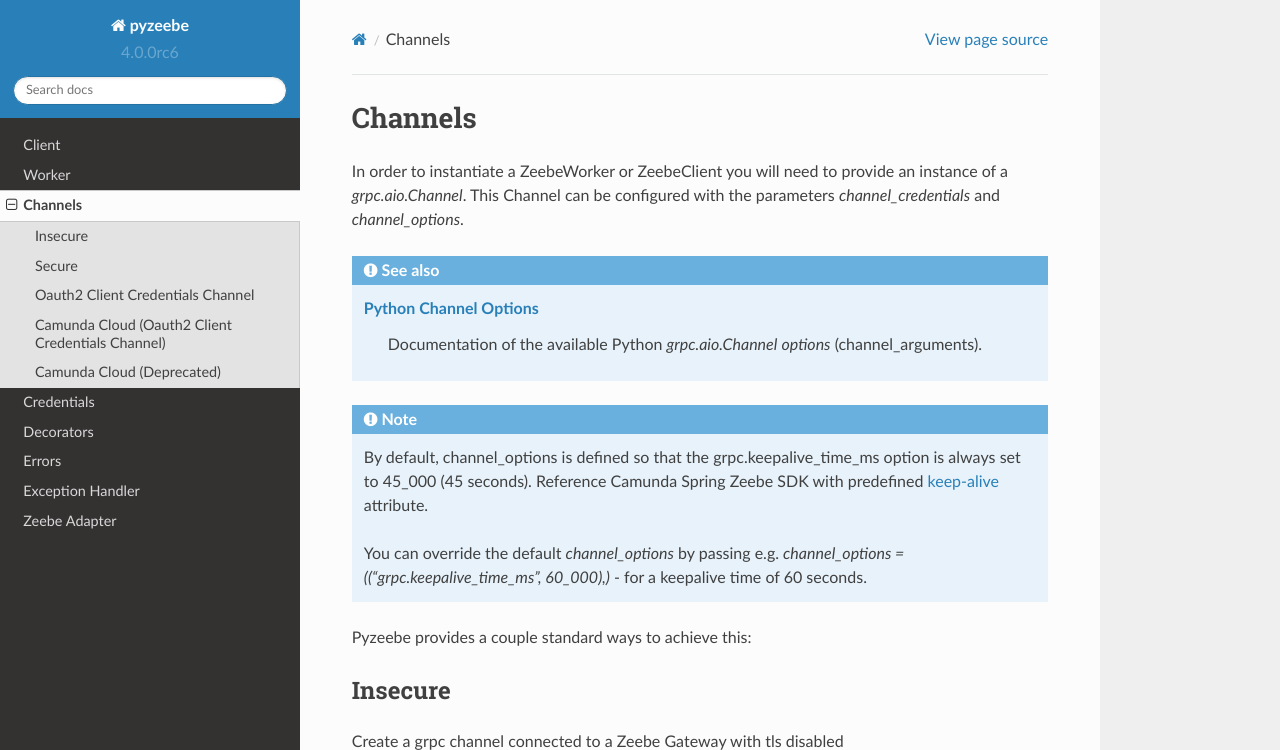
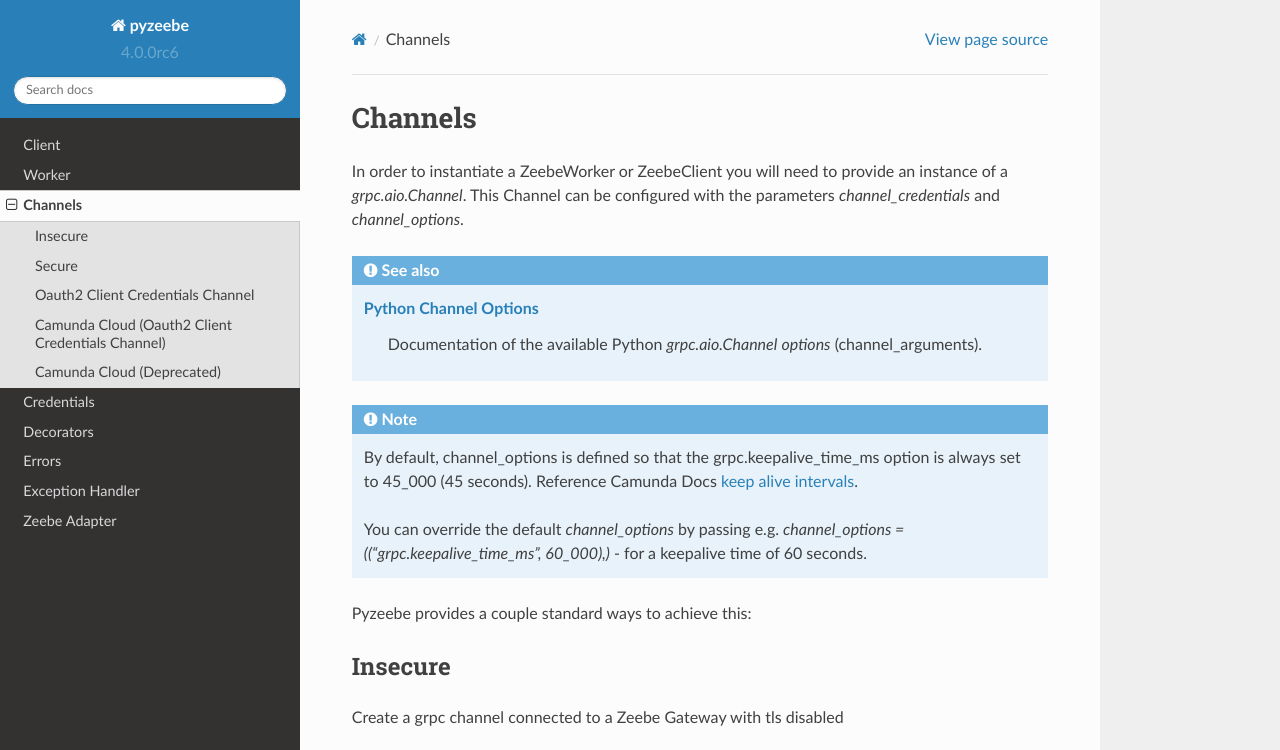
Before and after one commit to camunda-community-hub/pyzeebe, a Sphinx documentation site: the page built from docs/channels.rst, in a window 1280 px wide and 900 px high, cut to the strip 0-750 px from the top of the window. Built offline with Sphinx 7.4.7 and the Read the Docs theme 2.0.0, drawn with Linux system fonts in a browser that asks for light colours.

Commit message:
docs: link to keep alive intervals

```diff
--- a/docs/channels.rst
+++ b/docs/channels.rst
@@ -14,7 +14,7 @@
 .. note::
 
     By default, channel_options is defined so that the grpc.keepalive_time_ms option is always set to 45_000 (45 seconds).
-    Reference Camunda Spring Zeebe SDK with predefined `keep-alive <https://docs.camunda.io/docs/apis-tools/spring-zeebe-sdk/configuration/#keep-alive>`_ attribute.
+    Reference Camunda Docs `keep alive intervals <https://docs.camunda.io/docs/self-managed/zeebe-deployment/operations/setting-up-a-cluster/#keep-alive-intervals>`_.
 
     You can override the default `channel_options` by passing
     e.g. `channel_options = (("grpc.keepalive_time_ms", 60_000),)` - for a keepalive time of 60 seconds.
```
